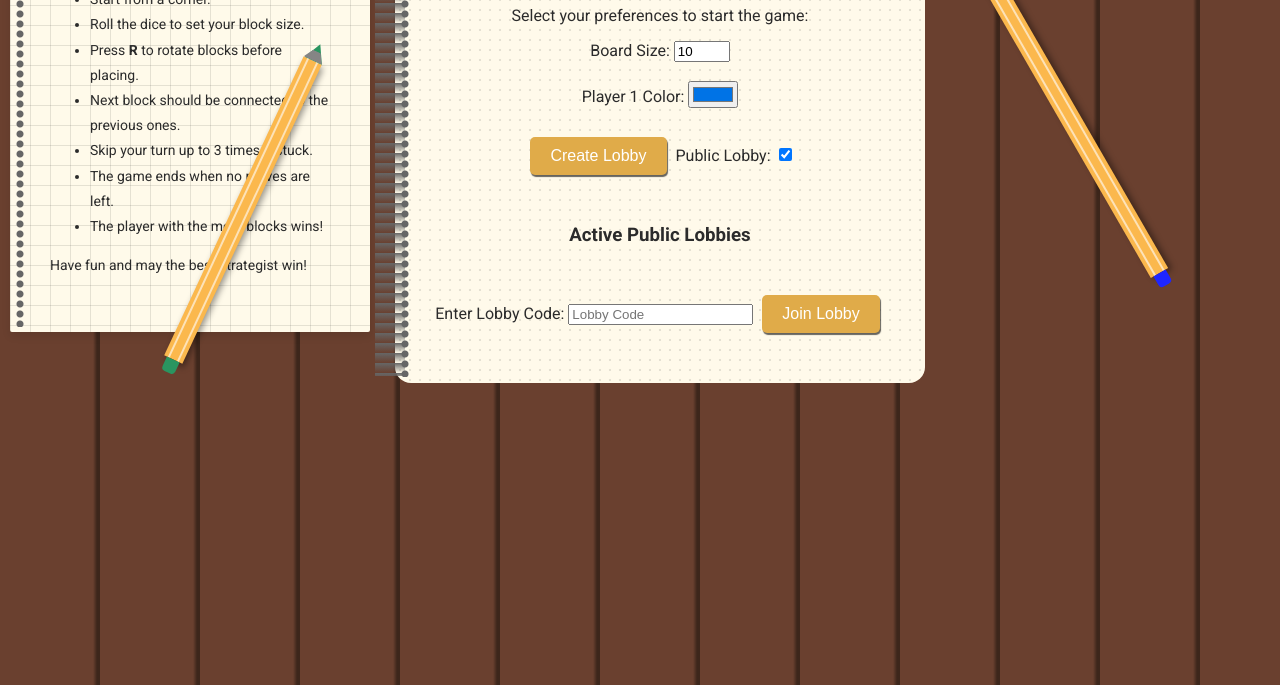
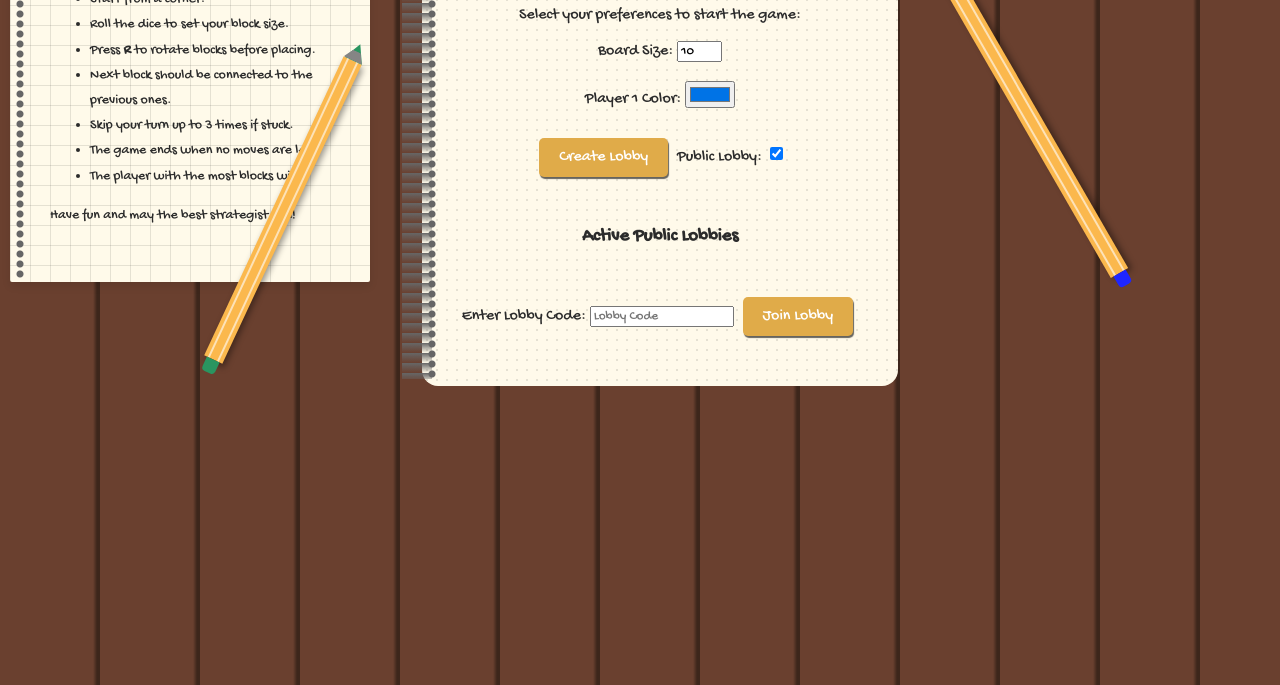
Before and after one commit to berkesevenler/DiceDominion, a website with bundled scripts: page DiceDominion/index.html in a window 1280 px wide. Shown: the part 215-900 px from the top of the page. Built offline with nearby package versions, Linux system fonts and the light colour scheme; no server answers.

Commit message:
added a cute handwriting font

```diff
--- a/DiceDominion/index.html
+++ b/DiceDominion/index.html
@@ -4,10 +4,6 @@
     <meta charset="UTF-8" />
     <meta name="viewport" content="width=device-width, initial-scale=1.0" />
     <title>Dice Dominion</title>
-    <link
-      href="https://fonts.googleapis.com/css2?family=Roboto:wght@400;700&display=swap"
-      rel="stylesheet"
-    />
     <link rel="stylesheet" href="style.css" />
   </head>
   <body>
@@ -63,6 +59,10 @@
       <p>Select your preferences to start the game:</p>
       <label for="boardSizeInput">Board Size:</label>
       <input
+        style=
+          "font-family: Gochi Hand, serif;
+          font-weight: 400;
+          font-style: normal"
         type="number"
         id="boardSizeInput"
         min="5"
@@ -81,7 +81,8 @@
       </div>
       <div id="lobbySection" style="margin-top: 20px">
         <label for="lobbyCodeInput">Enter Lobby Code:</label>
-        <input
+        <input style="font-family: Gochi Hand, serif;
+        font-weight: 400; font-style: normal"
           type="text"
           id="lobbyCodeInput"
           placeholder="Lobby Code"
--- a/DiceDominion/style.css
+++ b/DiceDominion/style.css
@@ -1,3 +1,5 @@
+@import url('https://fonts.googleapis.com/css2?family=Gochi+Hand&display=swap');
+
 html {
   display: flex;
   justify-content: center;
@@ -5,7 +7,6 @@ html {
   height: 100vh;
   margin: 0;
   padding-top: 50px;
-  font-family: "Roboto", sans-serif;
   color: #2b2b2b;
 }
 
@@ -16,7 +17,9 @@ body {
   height: 100vh;
   margin: 0;
   padding-top: 50px;
-  font-family: "Roboto", sans-serif;
+  font-family: "Gochi Hand", serif;
+  font-weight: 400;
+  font-style: normal;
   background:
     repeating-linear-gradient(
       90deg,
@@ -248,6 +251,9 @@ button {
   border-radius: 5px;
   transition: background-color 0.3s ease, transform 0.3s ease;
   box-shadow: 1px 2px 1px rgba(0, 0, 0, 0.6);
+  font-family: "Gochi Hand", serif;
+  font-weight: 400;
+  font-style: normal;
 }
 
 button:hover {
@@ -320,6 +326,9 @@ button:hover {
   padding: 8px;
   border: 1px solid #e5e7eb;
   border-radius: 4px;
+  font-family: "Gochi Hand", serif;
+  font-weight: 400;
+  font-style: normal;
 }
 
 .chat-message {
@@ -346,6 +355,9 @@ button:disabled {
   opacity: 0.5;
   cursor: not-allowed;
   box-shadow: 1px 2px 1px rgba(0, 0, 0, 0.6) !important;
+  font-family: "Gochi Hand", serif;
+  font-weight: 400;
+  font-style: normal;
 }
 
 @keyframes fadeIn {
```
